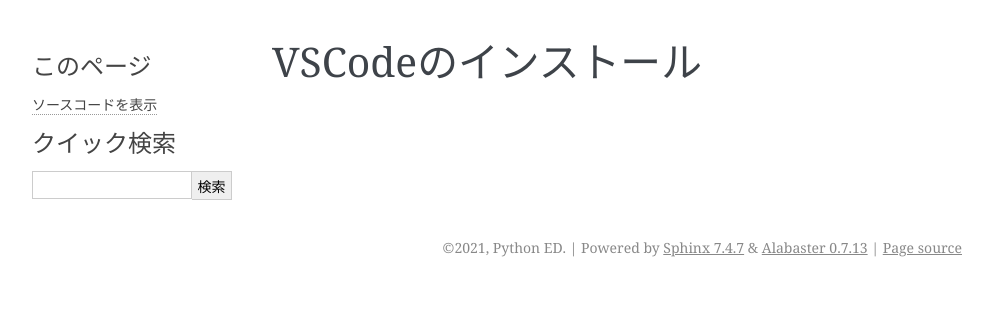
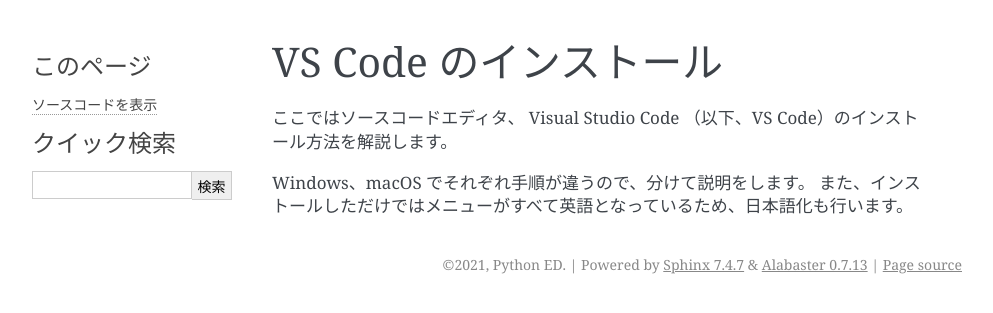
Before and after one commit to python-ed-open-doc/python-starter-guide, a Sphinx documentation site: the page built from source/ide/vscode-setup.md, in a window 1280 px wide. Shown: the top 313 px of the page, without its empty margins (148-1141 px from the left). Built offline with Sphinx 7.4.7, drawn with Linux system fonts in a browser that asks for light colours.

Commit message:
setup VS Code - 冒頭を追記

```diff
--- a/source/ide/vscode-setup.md
+++ b/source/ide/vscode-setup.md
@@ -1 +1,7 @@
-# VSCodeのインストール
+# VS Code のインストール
+
+ここではソースコードエディタ、 Visual Studio Code （以下、VS Code）のインストール方法を解説します。
+
+
+Windows、macOS でそれぞれ手順が違うので、分けて説明をします。
+また、インストールしただけではメニューがすべて英語となっているため、日本語化も行います。
```
